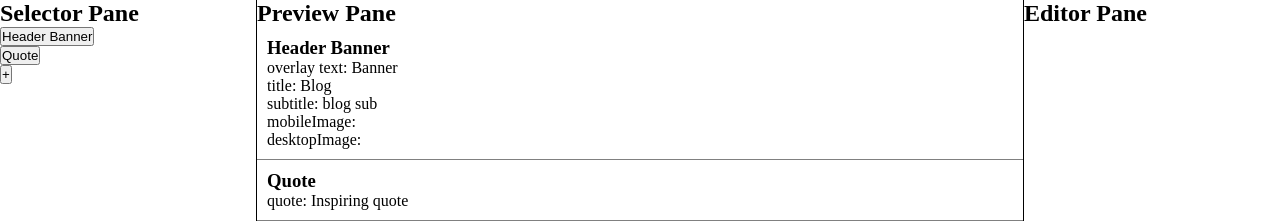
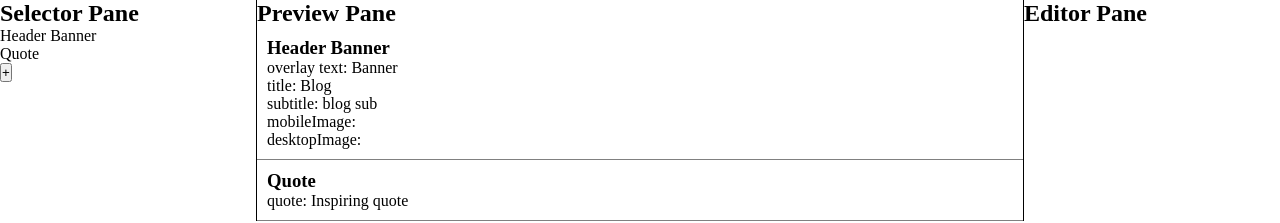
Before and after one commit to martinclason123/wol-blog-cms-2.0, a Next.js app in the folder wol-blog-cms-2.0/: page / in a window 1280 px wide. Shown: the top 223 px of the page. Built offline with nearby package versions, Linux system fonts and the light colour scheme.

Commit message:
Commit before adding styled components

```diff
--- a/wol-blog-cms-2.0/src/app/globals.css
+++ b/wol-blog-cms-2.0/src/app/globals.css
@@ -114,3 +114,13 @@ a {
 .selector-pane {
   width: 20%;
 }
+
+.module-selector {
+  display: flex;
+  justify-content: space-between;
+}
+.module-controllers {
+  display: flex;
+  gap: 16px;
+  z-index: 999;
+}
--- a/wol-blog-cms-2.0/src/components/panes/SelectorPane.tsx
+++ b/wol-blog-cms-2.0/src/components/panes/SelectorPane.tsx
@@ -4,8 +4,13 @@ import { ModulesContext } from "@/context/ModulesContext";
 import { createHeaderBannerModule, createQuoteModule } from "@/factories"; // Assuming these factories are exported
 
 const SelectorPane = () => {
-  const { modules, setModules, setSelectedModuleAndElement } =
-    useContext(ModulesContext);
+  const {
+    modules,
+    setModules,
+    deleteModule,
+    moveModule,
+    setSelectedModuleAndElement,
+  } = useContext(ModulesContext);
   const [openedModuleId, setOpenedModuleId] = useState<number | null>(null);
   const [isAddMenuOpen, setAddMenuOpen] = useState(false);
 
@@ -27,14 +32,25 @@ const SelectorPane = () => {
     setAddMenuOpen(false); // Close the add menu
   };
 
+  const handleDelete = (moduleId: number) => {
+    deleteModule(moduleId);
+  };
+
+  const handleMove = (moduleId: number, direction: "up" | "down") => {
+    moveModule(moduleId, direction);
+  };
+
   return (
     <div className="selector-pane">
       <h2>Selector Pane</h2>
       {modules.map((module) => (
         <div key={module.id}>
-          <button onClick={() => toggleModule(module.id)}>
-            {module.title}
-          </button>
+          <div
+            className="module-selector"
+            onClick={() => toggleModule(module.id)}
+          >
+            <span>{module.title}</span>
+          </div>
           {openedModuleId === module.id && (
             <div className="module-elements">
               {Object.entries(module.elements).map(([key, element]) => (
@@ -45,12 +61,17 @@ const SelectorPane = () => {
                   {element.title}
                 </div>
               ))}
+              <div className="module-controllers">
+                <button onClick={() => handleMove(module.id, "up")}>^</button>
+                <button onClick={() => handleMove(module.id, "down")}>ˇ</button>
+                <button onClick={() => handleDelete(module.id)}>x</button>
+              </div>
             </div>
           )}
         </div>
       ))}
       <button onClick={() => setAddMenuOpen(!isAddMenuOpen)}>
-        {isAddMenuOpen ? "-" : "+"} {/* Toggle button */}
+        {isAddMenuOpen ? "-" : "+"}
       </button>
       {isAddMenuOpen && (
         <div>
--- a/wol-blog-cms-2.0/src/context/ModulesContext.tsx
+++ b/wol-blog-cms-2.0/src/context/ModulesContext.tsx
@@ -6,7 +6,9 @@ import { createHeaderBannerModule, createQuoteModule } from "../factories";
 // Define the type for the context state
 type ModulesContextState = {
   modules: Module[];
-  setModules: (modules: Module[]) => void; // Add setModules to the context state type
+  setModules: (modules: Module[]) => void;
+  deleteModule: (moduleId: number) => void;
+  moveModule: (moduleId: number, direction: "up" | "down") => void;
   selectedModuleId: number | null;
   selectedElementKey: string | null;
   setSelectedModuleAndElement: (
@@ -25,31 +27,46 @@ interface ModulesProviderProps {
   children: ReactNode;
 }
 
-// Creating the context with an initial empty state
 const ModulesContext = createContext<ModulesContextState>({
   modules: [],
-  setModules: () => {}, // Initialize setModules
+  setModules: () => {},
+  deleteModule: () => {},
+  moveModule: () => {},
   selectedModuleId: null,
   selectedElementKey: null,
   setSelectedModuleAndElement: () => {},
   updateModuleElement: () => {},
 });
 
-// Define the provider component
 const ModulesProvider: React.FC<ModulesProviderProps> = ({ children }) => {
-  // Initial state with default modules
   const [modules, setModules] = useState<Module[]>([
     createHeaderBannerModule(1),
     createQuoteModule(2),
   ]);
 
-  // Additional state for tracking selected module and element
   const [selectedModuleId, setSelectedModuleId] = useState<number | null>(null);
   const [selectedElementKey, setSelectedElementKey] = useState<string | null>(
     null
   );
 
-  // Function to set the selected module and element
+  const deleteModule = (moduleId: number) => {
+    setModules(modules.filter((module) => module.id !== moduleId));
+  };
+
+  const moveModule = (moduleId: number, direction: "up" | "down") => {
+    const index = modules.findIndex((module) => module.id === moduleId);
+    if (index === -1) return; // Module not found
+
+    const newIndex = direction === "up" ? index - 1 : index + 1;
+    if (newIndex < 0 || newIndex >= modules.length) return; // New index out of bounds
+
+    const newModules = [...modules];
+    const [removedModule] = newModules.splice(index, 1);
+    newModules.splice(newIndex, 0, removedModule);
+
+    setModules(newModules);
+  };
+
   const setSelectedModuleAndElement = (
     moduleId: number | null,
     elementKey: string | null
@@ -58,7 +75,6 @@ const ModulesProvider: React.FC<ModulesProviderProps> = ({ children }) => {
     setSelectedElementKey(elementKey);
   };
 
-  // Function to update a specific element in a module
   const updateModuleElement = (
     moduleId: number,
     elementKey: string,
@@ -78,10 +94,11 @@ const ModulesProvider: React.FC<ModulesProviderProps> = ({ children }) => {
     });
   };
 
-  // Context value
   const value = {
     modules,
-    setModules, // Include setModules in the context value
+    setModules,
+    deleteModule,
+    moveModule,
     selectedModuleId,
     selectedElementKey,
     setSelectedModuleAndElement,
```
